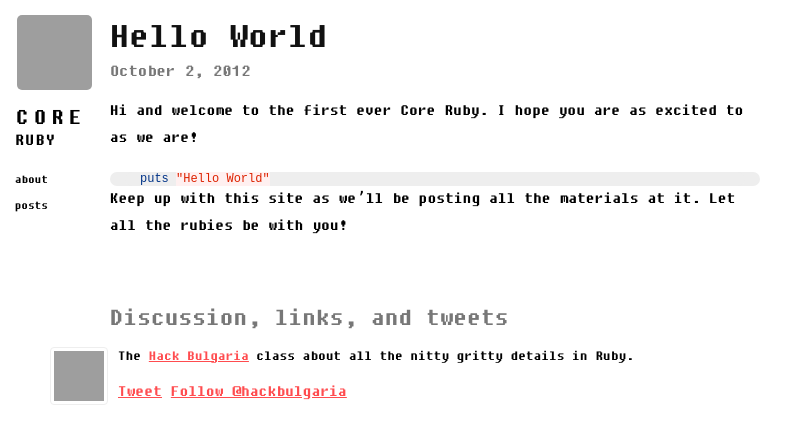
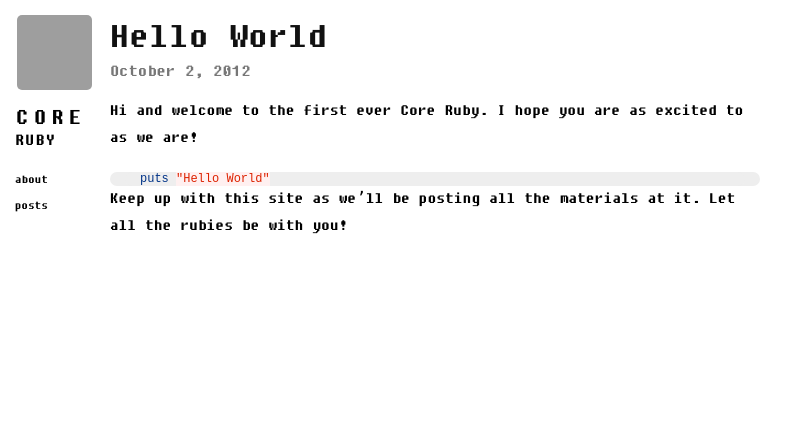
Before and after one commit to coreruby/coreruby.github.io, a Jekyll site: the page built from _posts/2012-10-02-hello-world.markdown, in a window 1280 px wide. Shown: the top 444 px of the page, without its empty margins (0-808 px from the left). Built offline with Jekyll 4.4.1, drawn with Linux system fonts in a browser that asks for light colours; nearby versions of some CDN libraries; Markdown is read by kramdown in place of the engine named in the settings; comment, search, counter and statistics services are not loaded; grey boxes are pictures that could not be loaded.

Commit message:
Clean up the post layout

```diff
--- a/_layouts/post.html
+++ b/_layouts/post.html
@@ -12,23 +12,4 @@ layout: layout
   </section>
 
   {{ content }}
-
-  <!-- TODO: bio here -->
-  <section class="meta">
-    <h3>Discussion, links, and tweets</h3>
-    <section class="copy">
-      <a href="https://twitter.com/{{ site.twitter }}" target="_blank">
-        <img src="{{ site.github.owner_gravatar_url }}?s=142" height="50" width="50" />
-      </a>
-
-      <p>
-        The <a href="http://hackbulgaria.com">Hack Bulgaria</a> class about all
-        the nitty gritty details in Ruby.
-      </p>
-
-      <a href="http://twitter.com/share" class="twitter-share-button" data-count="none" data-via="{{ site.twitter }}">Tweet</a>
-      <a href="http://twitter.com/{{ site.twitter }}" class="twitter-follow-button" data-show-count="false">Follow @{{ site.twitter }}</a>
-      <script src="http://platform.twitter.com/widgets.js" type="text/javascript"></script>
-    </section>
-  </section>
 </section>
--- a/css/base.css
+++ b/css/base.css
@@ -184,26 +184,6 @@ a {
       text-decoration: none; }
       .content .listing a:hover {
         text-decoration: underline; }
-  .content .meta {
-    margin: 30px 0;
-    padding: 10px 0;
-    font-family: Helvetica, sans-serif; }
-    .content .meta p {
-      line-height: 1.4;
-      font-size: 14px;
-      margin-top: 0px; }
-    .content .meta img {
-      position: relative;
-      float: left;
-      margin-top: 0px;
-      margin-right: 10px;
-      margin-left: -60px;
-      border-radius: 4px; }
-    .content .meta .copy {
-      font-family: DOS, Monaco, Menlo, Consolas, "Courier New", monospace; }
-      padding-left: 60px; }
-    .content .meta iframe {
-      padding-left: 5px; }
   .content .talk-design .color div {
     float: left;
     margin-right: 10px;
```
